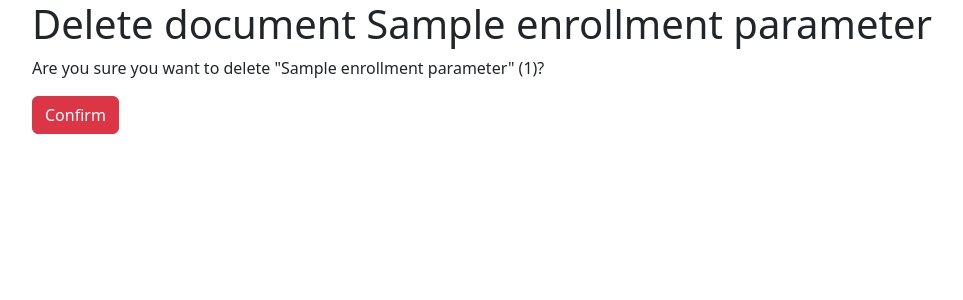
After one commit to JobDoesburg/rde-keyserver, a Django app: template keyserver/keyserver/templates/delete_document.html in a window 1280 px wide. The commit adds this page. Shown: the top 300 px of the page, without its empty margins (50-1013 px from the left). Run offline with Django 4.2, Linux system fonts and the light colour scheme; the template is opened without the code that fills it: most values are stand-ins (such as "Sample title", 1, 10 or a date in 2020); parts of the project's set-up code (start-up, migrations or seed data) failed here and were passed over.

Commit message:
Add delete view

```diff
--- a/keyserver/keyserver/models.py
+++ b/keyserver/keyserver/models.py
@@ -45,7 +45,6 @@ def validate_enrollment_data(data):
     # As key server, we might not want to store privacy sensitive data like face images, mrz data in general, or enrollment data without security data, or enrollment data from certain countries
 
 
-
 class RDEDocument(models.Model):
     """
     Enrolled RDE document.
--- /dev/null
+++ b/keyserver/keyserver/templates/delete_document.html
@@ -0,0 +1,17 @@
+{% extends "base.html" %}
+{% block title %}
+    Delete document
+{% endblock %}
+{% block content %}
+    <div class="container">
+        <div class="row">
+            <div class="col-12">
+                <h1>Delete document {{ object.enrollment_parameters.documentName }}</h1>
+                <form method="post">{% csrf_token %}
+                    <p>Are you sure you want to delete "{{ object.enrollment_parameters.documentName }}" ({{ object.id }})?</p>
+                    <input type="submit" value="Confirm" class="btn btn-danger">
+                </form>
+            </div>
+        </div>
+    </div>
+{% endblock %}
--- a/keyserver/keyserver/templates/documents.html
+++ b/keyserver/keyserver/templates/documents.html
@@ -19,6 +19,7 @@
                         </h2>
                         <div id="document-{{ document.id }}" class="accordion-collapse collapse" aria-labelledby="heading-document-{{ document.id }}" data-bs-parent="#documents">
                             <div class="accordion-body">
+                                <a href="{% url "delete" document %}" type="button" class="btn btn-primary">Delete</a><br>
                                 <strong>Enrollment parameters:</strong><br>
                                 <code class="user-select-all">{{ document.enrollment_parameters }}</code>
                             </div>
--- a/keyserver/keyserver/urls.py
+++ b/keyserver/keyserver/urls.py
@@ -5,4 +5,5 @@ from .views import *
 urlpatterns = [
     path("", DocumentsView.as_view(), name="documents"),
     path("enroll/", EnrollView.as_view(), name="enroll"),
+    path("delete/<pk>/", DeleteDocumentView.as_view(), name="delete"),
 ]
```
Also changed, not shown: keyserver/keyserver/views.py (+11 -2 lines).
